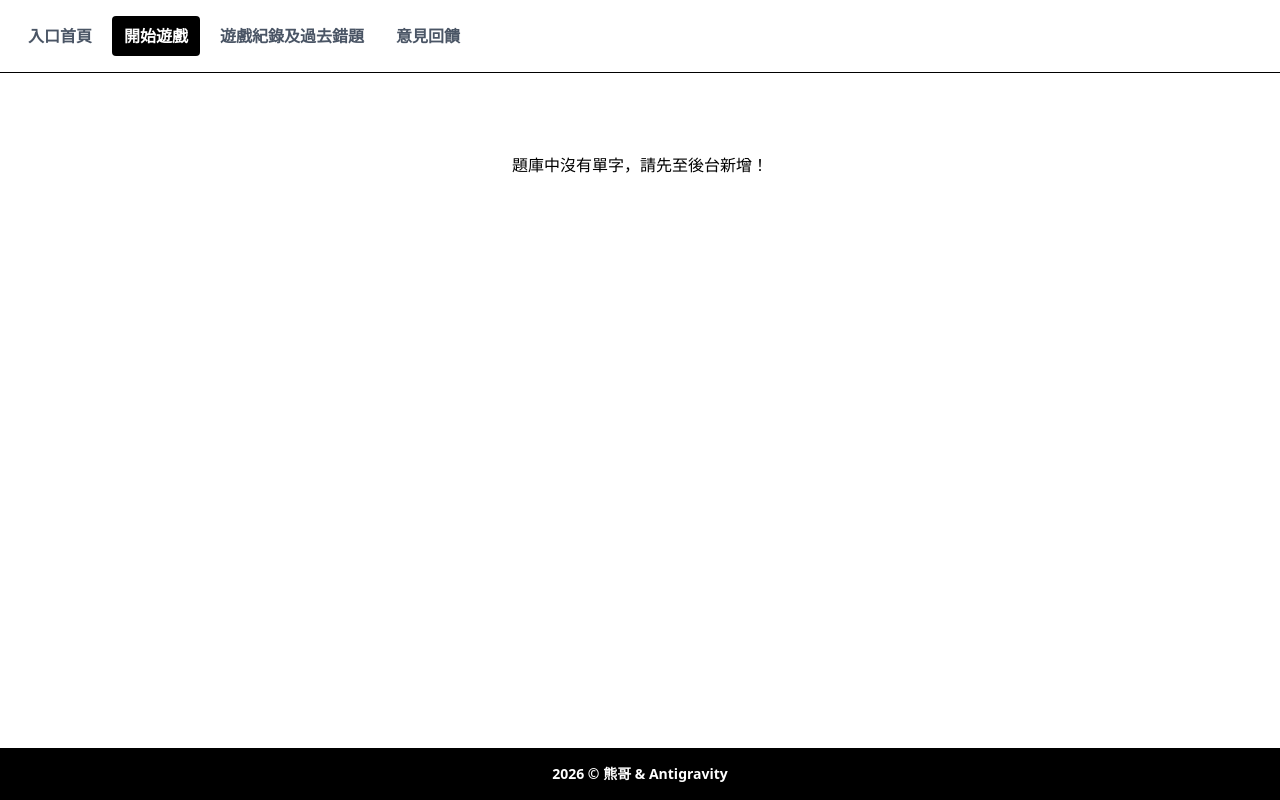
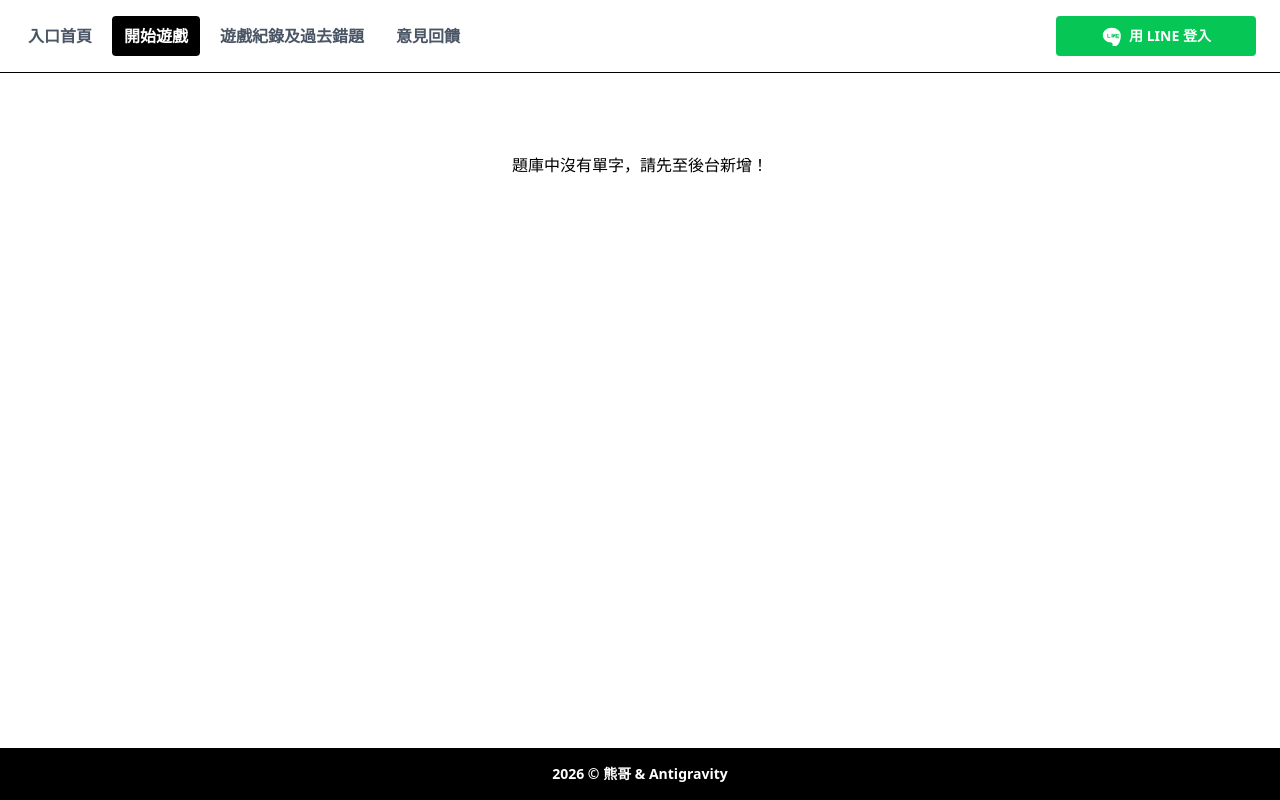
Before and after one commit to bearchampion1/netpaqe, a React (Vite) app in the folder japanese-verb-game/: page /#/game in a window 1280 px wide. Built offline with nearby package versions, Linux system fonts and the light colour scheme; no server answers; the database is empty.

Commit message:
add line login

```diff
--- a/japanese-verb-game/src/App.jsx
+++ b/japanese-verb-game/src/App.jsx
@@ -10,6 +10,7 @@ import Settings from './components/Settings';
 import FeedbackPanel from './components/FeedbackPanel';
 import Profile from './components/Profile';
 import { ensureUserExists } from './api/database';
+import { supabase } from './api/supabaseClient';
 
 export const UserContext = createContext();
 
@@ -31,8 +32,9 @@ function AuthBlock({ className }) {
             {isAdmin && <span className="text-[10px] text-red-500 font-bold leading-none">管理員</span>}
           </div>
           <button
-            onClick={() => {
+            onClick={async () => {
               googleLogout();
+              await supabase.auth.signOut();
               setUser(null);
               localStorage.removeItem('user_profile');
             }}
@@ -42,7 +44,26 @@ function AuthBlock({ className }) {
           </button>
         </div>
       ) : (
-        <div className="scale-90 md:scale-75 origin-center md:origin-right">
+        <div className="flex flex-col md:flex-row items-center gap-2 scale-90 md:scale-100 origin-center md:origin-right">
+          <button
+            onClick={async () => {
+              const { error } = await supabase.auth.signInWithOAuth({
+                provider: 'custom:line',
+              });
+              if (error) {
+                console.error('LINE login error:', error);
+                alert('LINE 登入設定可能尚未完成或名稱錯誤！');
+              }
+            }}
+            className="bg-[#06C755] hover:bg-[#05b34c] text-white font-bold py-[6px] px-4 rounded text-sm whitespace-nowrap flex items-center justify-center h-[40px] w-[200px]"
+          >
+            <svg viewBox="0 0 44 44" className="w-5 h-5 mr-2 fill-current">
+              <path d="M43.6 20.1c0-8.9-8.9-16.1-19.8-16.1S4 11.2 4 20.1c0 8 7.3 14.7 16.9 15.9 1.9.4 3.7 1.2 4.3 3.1.5 1.7.3 3.4.1 4.7-.2 1.5-1 4.7 4.1 2.5 5.2-2.2 14.2-8.3 14.2-26.2zm-28.7 5.7c-.5 0-.9-.4-.9-.9v-7.2c0-.5.4-.9.9-.9s.9.4.9.9v6.3h3.5c.5 0 .9.4.9.9s-.4.9-.9.9h-4.4zm9.3 0c-.5 0-.9-.4-.9-.9v-7.2c0-.5.4-.9.9-.9s.9.4.9.9v7.2c0 .5-.4.9-.9.9zm6.6 0h-4.2c-.5 0-.9-.4-.9-.9v-7.2c0-.5.4-.9.9-.9s.9.4.9.9v3.4l3.1-4c.2-.2.5-.3.7-.3.5 0 .9.4.9.9v7.2c0 .5-.4.9-.9.9s-.9-.4-.9-.9v-3.4l-3.1 4c-.2.2-.4.4-.7.4zm7.9-6.3h-3.5v1.8h3.5c.5 0 .9.4.9.9s-.4.9-.9.9h-3.5v1.8h3.5c.5 0 .9.4.9.9s-.4.9-.9.9h-4.4c-.5 0-.9-.4-.9-.9v-7.2c0-.5.4-.9.9-.9h4.4c.5 0 .9.4.9.9s-.4.9-.9.9z"/>
+            </svg>
+            用 LINE 登入
+          </button>
+
+          <div className="h-[40px]">
             <GoogleLogin
               onSuccess={async (credentialResponse) => {
                 const decoded = jwtDecode(credentialResponse.credential);
@@ -57,6 +78,7 @@ function AuthBlock({ className }) {
               }}
               useOneTap
             />
+          </div>
         </div>
       )}
     </div>
@@ -152,6 +174,27 @@ export default function App() {
     if (savedUser) {
       setUser(JSON.parse(savedUser));
     }
+
+    // 監聽 Supabase 的登入狀態 (給 LINE 登入用)
+    const { data: { subscription } } = supabase.auth.onAuthStateChange(
+      async (event, session) => {
+        if (event === 'SIGNED_IN' && session?.user) {
+          const sUser = session.user;
+          // 將 Supabase 的 user 轉成我們舊有的格式
+          const decoded = {
+            email: sUser.email,
+            name: sUser.user_metadata?.name || sUser.user_metadata?.full_name || 'LINE 用戶',
+            picture: sUser.user_metadata?.avatar_url || sUser.user_metadata?.picture || '',
+          };
+          const dbUser = await ensureUserExists(decoded);
+          const finalUser = { ...decoded, role: dbUser?.role || 'player' };
+          setUser(finalUser);
+          localStorage.setItem('user_profile', JSON.stringify(finalUser));
+        }
+      }
+    );
+
+    return () => subscription.unsubscribe();
   }, []);
 
   return (
```
Lines whose indentation alone changed are shown as unchanged.
